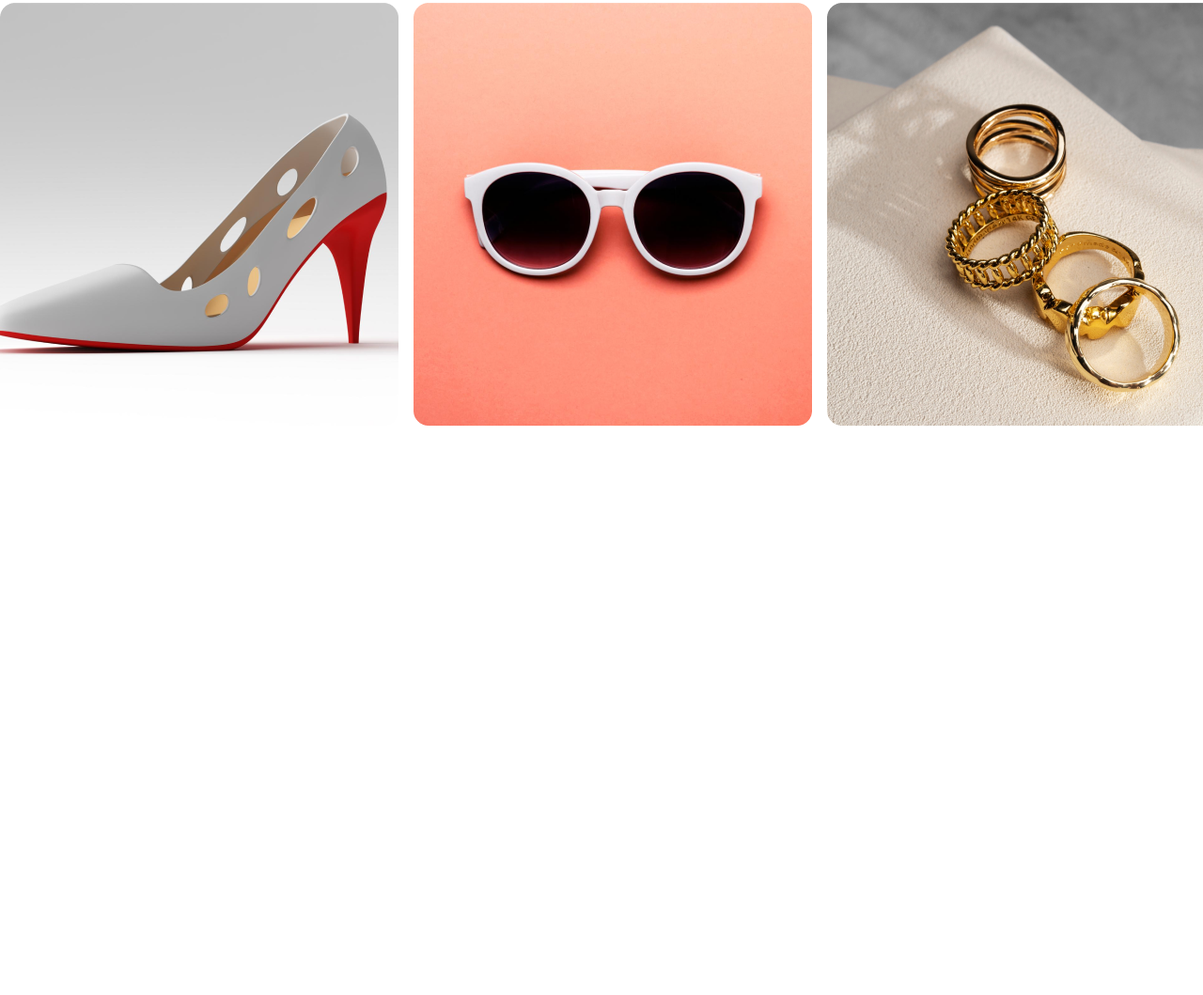
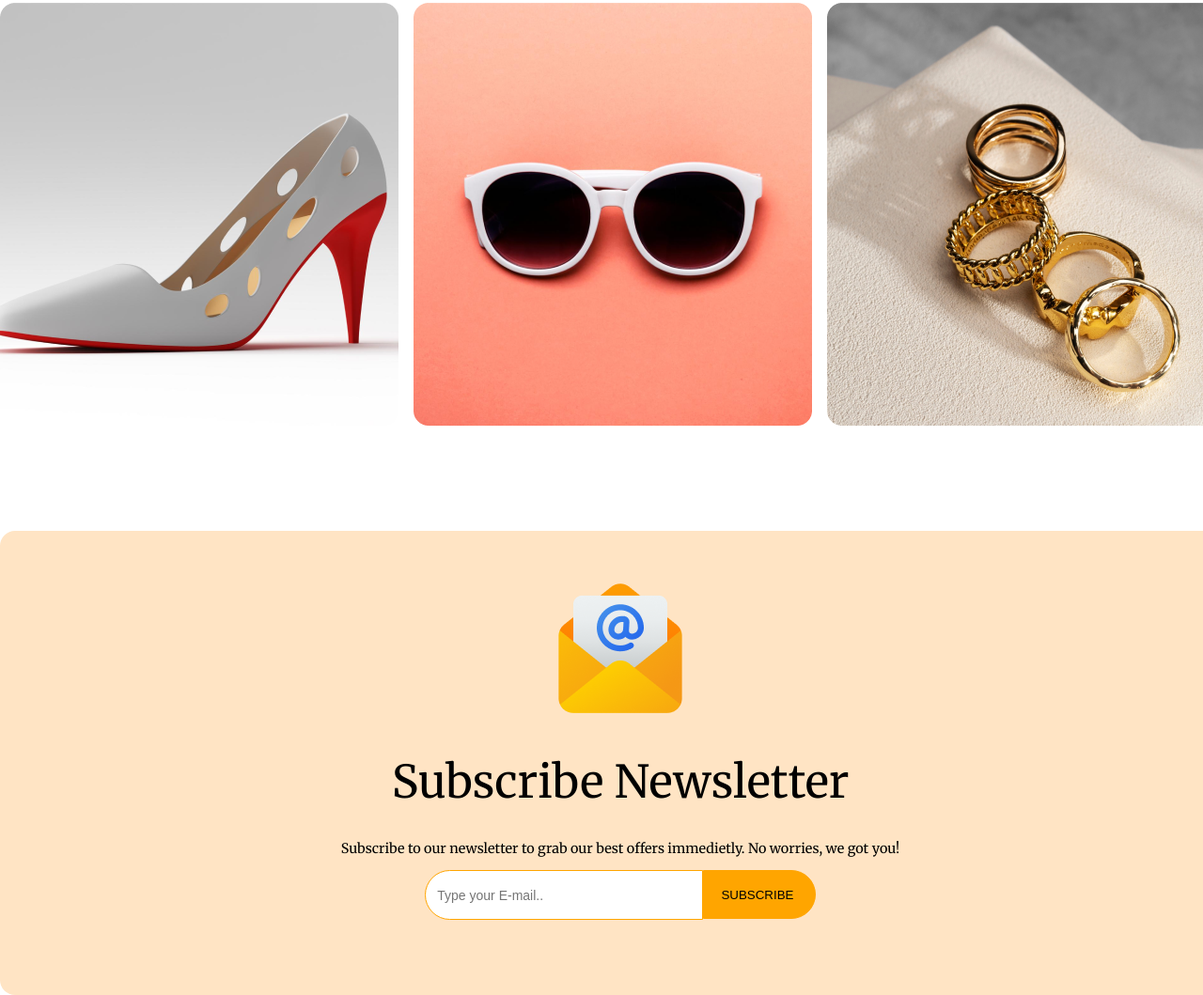
Before and after one commit to hsrokon/NewYearChallenge-PH, a plain HTML site: page index.html in a window 1280 px wide. Shown: the part 4934-5993 px from the top of the page at 94% size. Before the commit the page ends 5399 px from the top, so only its background shows below. Drawn offline with Linux system fonts and the light colour scheme; a web font is replaced by a local one.

Commit message:
last-section completed

```diff
--- a/index.html
+++ b/index.html
@@ -93,6 +93,21 @@
           <img src="images/Rectangle8.png" alt="">
         </div>
       </div>
+
+      <!-- last-section -->
+      <div class="last-section">
+        <img src="images/Group61.png" alt="">
+        <h1 class="txt12">Subscribe Newsletter</h1>
+        <p class="txt13">Subscribe to our newsletter to grab our best offers immedietly. No worries, we got you!</p>
+        <div class="input-section">
+          <div>
+            <input  type="text" placeholder="Type your E-mail.." id="input">
+          </div>
+          <div>
+            <button class="button">SUBSCRIBE</button>
+          </div>
+        </div>
+      </div>
 </div>
 
 </body>
--- a/styles/styles.css
+++ b/styles/styles.css
@@ -306,3 +306,58 @@ a {
   grid-template-columns: repeat(3, 1fr); */
   row-gap: 11px;
 }
+
+
+/* last-section */
+.last-section {
+  color: black;
+  text-align: center;
+  margin-top: 100px;
+  padding: 50px;
+  padding-bottom: 80px;
+
+  background-color:bisque;
+  border-radius: 16px;
+}
+
+.txt12 {
+  font-size: 3rem;
+  font-weight: 500;
+}
+
+.txt13 {
+  font-size: 0.9rem;
+}
+
+.input-section{
+  display: flex;
+  justify-content: center;
+}
+
+#input {
+  border: 1px solid orange;
+  height: 3.5em;
+  width: 20em;
+  padding-left: 0.9em;
+  font-size: 14px;
+
+  border-top-left-radius: 30px;
+  border-bottom-left-radius: 30px;
+}
+
+.button {
+  border: 1px solid orange;
+  height: 3.9em;
+  width: 9em;
+
+  border-top-right-radius: 30px;
+  border-bottom-right-radius: 30px;
+  padding-right: 0.8em;
+  background-color: orange;
+}
+
+.button:hover {
+  border: none;
+  background-color: black;
+  color: white;
+}
```
Also changed, not shown: images/Group61.png (renamed from images/Group 61.png).
